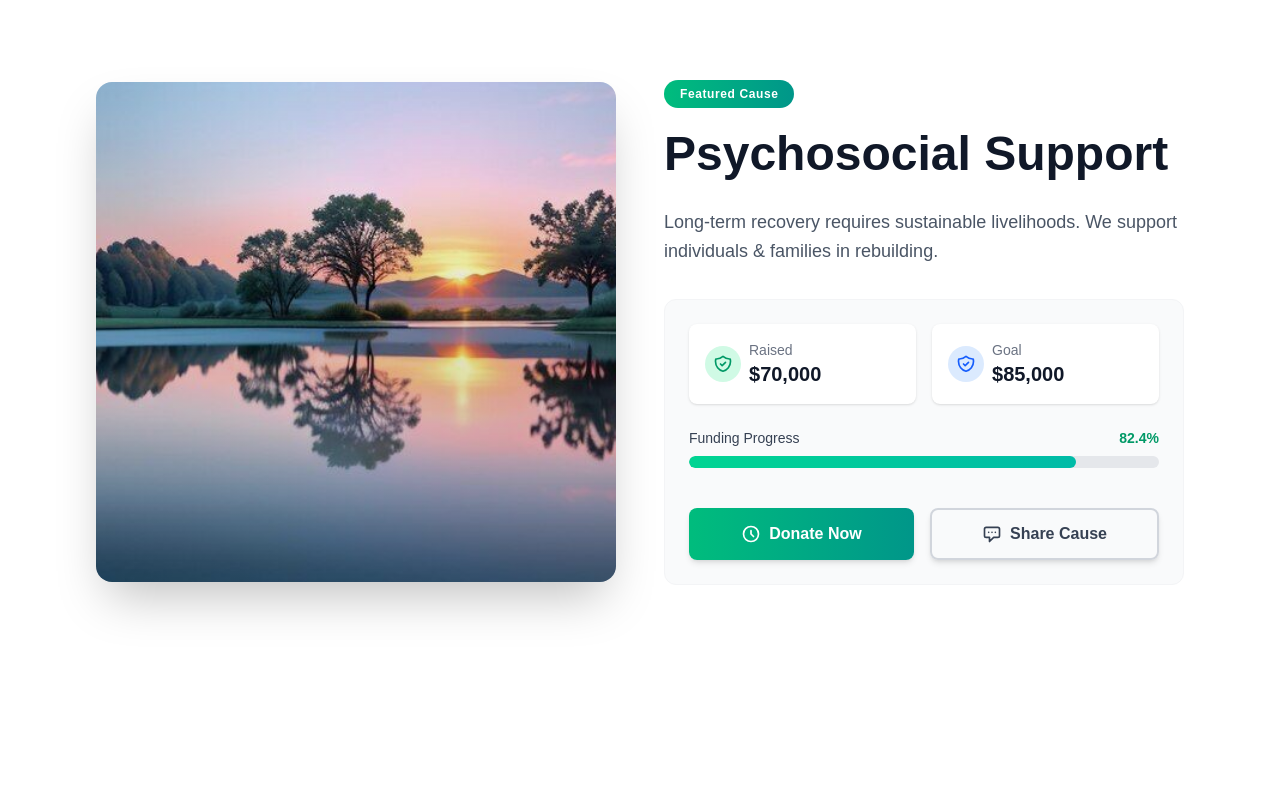
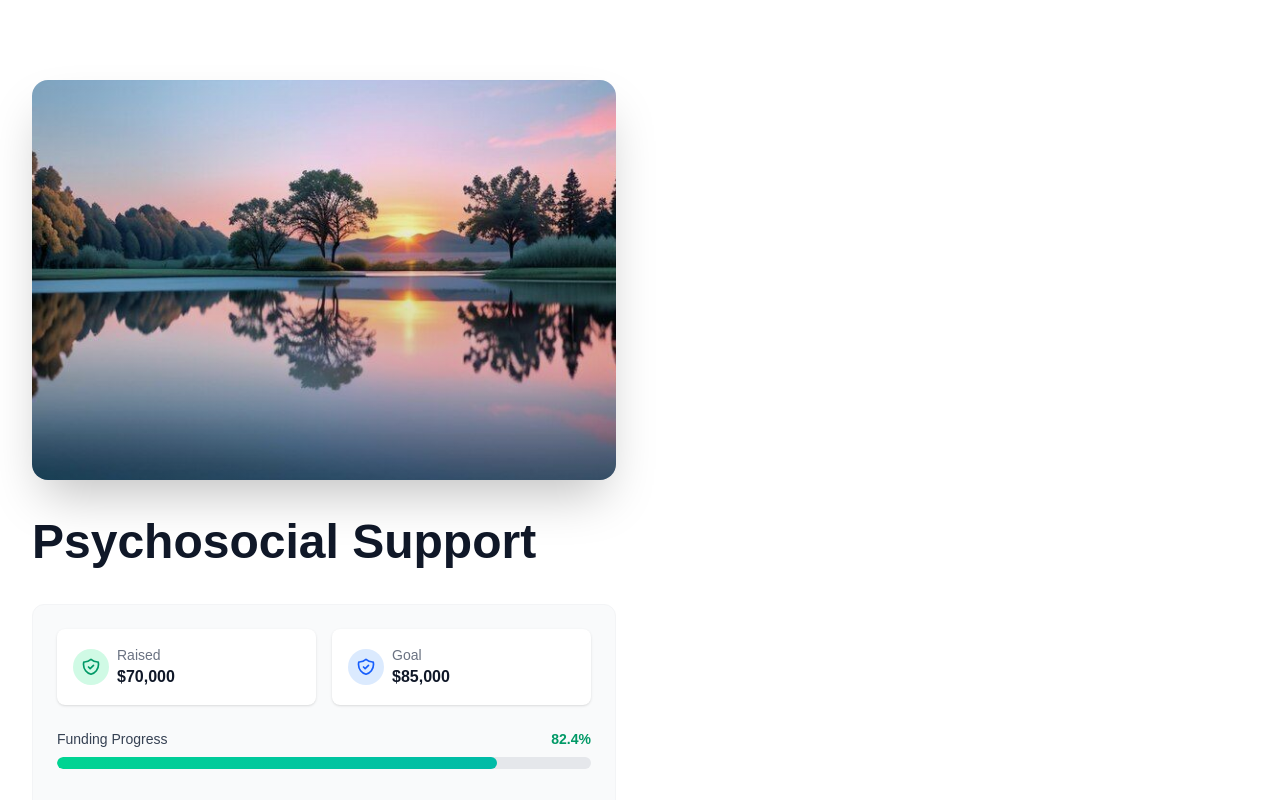
Before and after one commit to Newtonouma/universallighthouse, a Next.js app: page /causes/1 in a window 1280 px wide. Shown: the top 800 px of the page. Built offline with nearby package versions, Linux system fonts and the light colour scheme.

Commit message:
cause page changes

```diff
--- a/src/app/causes/[id]/page.tsx
+++ b/src/app/causes/[id]/page.tsx
@@ -41,13 +41,12 @@ export default async function CauseDetailsPage(
   const progressPercentage = calculateProgress(cause.raised, cause.goal);
 
   return (
-    <main className="max-w-6xl mx-auto py-20 px-4 sm:px-6 lg:px-8">
+    <main className="w-11xl mx-auto py-20 px-4 sm:px-6 lg:px-8">
       <div className="grid grid-cols-1 lg:grid-cols-2 gap-12 items-center">
-        <CauseImage image={cause.image} title={cause.title} />
 
         <div className="space-y-8">
-          <CauseHeader title={cause.title} description={cause.description} />
-
+          <CauseImage image={cause.image} title={cause.title} />
+          <CauseHeader title={cause.title} x />
           <div className="space-y-6 bg-gray-50 p-6 rounded-xl border border-gray-100">
             <div className="grid grid-cols-2 gap-4">
               <StatCard
@@ -78,6 +77,7 @@ export default async function CauseDetailsPage(
               />
             </div>
           </div>
+          <CauseHeader description={cause.description} />
         </div>
       </div>
     </main>
@@ -92,7 +92,7 @@ function calculateProgress(raised: number, goal: number): string {
 // Component: Cause Image
 function CauseImage({ image, title }: { image: string; title: string }) {
   return (
-    <div className="relative w-full h-96 lg:h-[500px] rounded-2xl overflow-hidden shadow-2xl group">
+    <div className="relative w-full h-46 lg:h-[400px] rounded-2xl overflow-hidden shadow-2xl group">
       <Image
         src={image}
         alt={`Image for ${title}`}
@@ -107,16 +107,17 @@ function CauseImage({ image, title }: { image: string; title: string }) {
 }
 
 // Component: Cause Header
-function CauseHeader({ title, description }: { title: string; description: string }) {
+function CauseHeader({ title, description }: { title?: string; description?: string }) {
   return (
     <div>
-      <span className="inline-block px-4 py-1.5 text-xs font-semibold tracking-wider text-white bg-gradient-to-r from-emerald-500 to-teal-600 rounded-full mb-4">
-        Featured Cause
-      </span>
-      <h1 className="text-4xl md:text-5xl font-bold text-gray-900 mb-6 leading-tight">
-        {title}
-      </h1>
-      <p className="text-lg text-gray-600 leading-relaxed mb-8">{description}</p>
+      {title && (
+        <h1 className="text-2xl md:text-5xl font-bold text-gray-900 mb-6 leading-tight">
+          {title}
+        </h1>
+      )}
+      {description && (
+        <p className="text-lg text-gray-600 leading-relaxed mb-8">{description}</p>
+      )}
     </div>
   );
 }
@@ -161,7 +162,7 @@ function StatCard({ iconColor, bgColor, label, value }: StatCardProps) {
         </div>
         <div>
           <p className="text-sm font-medium text-gray-500">{label}</p>
-          <p className="text-xl font-bold text-gray-900">${value.toLocaleString()}</p>
+          <p className="text-0.5xl font-bold text-gray-900">${value.toLocaleString()}</p>
         </div>
       </div>
     </div>
```
